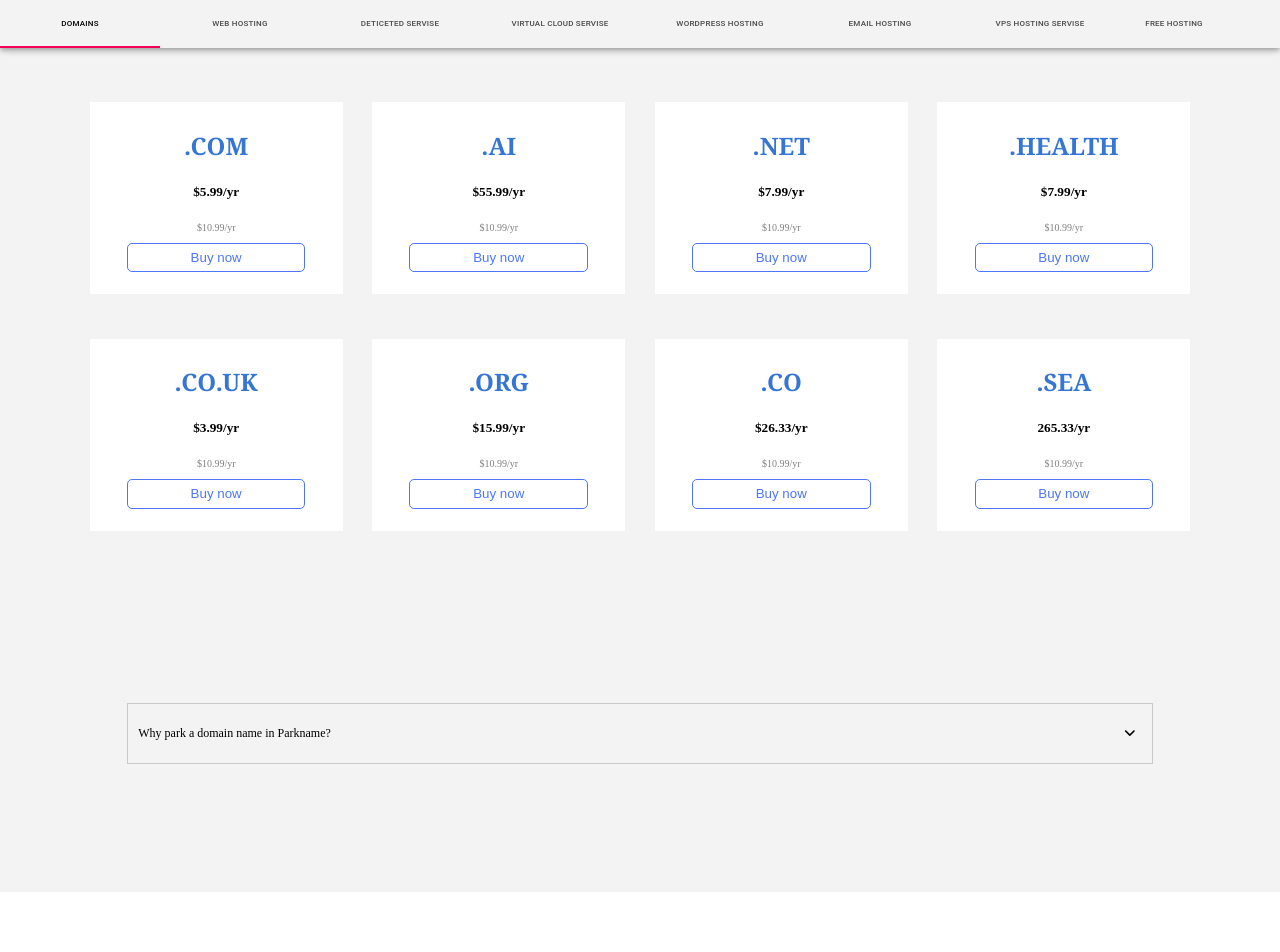
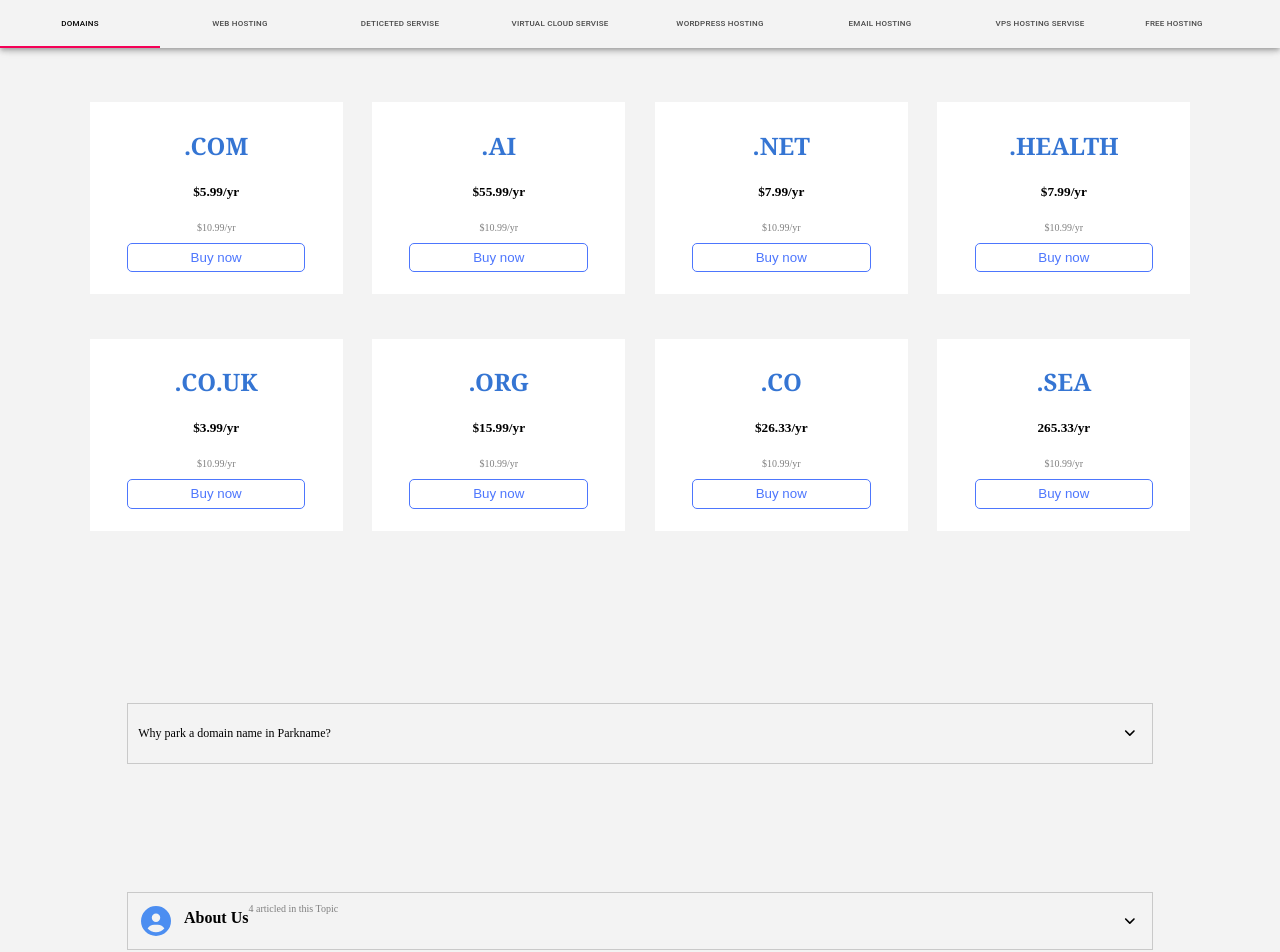
Before and after one commit to ArianEmini/Assigments, a React (Create React App) app in the folder Seconde-assigment/seconde/: page /Domains in a window 1280 px wide. Shown: the top 952 px of the page. Before the commit the page ends 892 px from the top, so only its background shows below. Built offline with nearby package versions, Linux system fonts and the light colour scheme.

Commit message:
new toggle

```diff
--- a/Seconde-assigment/seconde/src/Components/NavbarPages/Domains/Domains.css
+++ b/Seconde-assigment/seconde/src/Components/NavbarPages/Domains/Domains.css
@@ -125,3 +125,18 @@ hr{
 
     margin-bottom:10%;
 }
+
+.IconeUser{
+    font-size: 30px;
+    color: #4c8ef1;
+    padding: 13px;
+}
+.AboutUse{
+    color: black;
+    font-size: 16px;
+}
+.divi p{
+    display:block;
+
+
+}
--- a/Seconde-assigment/seconde/src/Components/NavbarPages/Domains/Domains.js
+++ b/Seconde-assigment/seconde/src/Components/NavbarPages/Domains/Domains.js
@@ -6,6 +6,8 @@ import Paragraf from "./Paragraf";
 import {FontAwesomeIcon} from "@fortawesome/react-fontawesome"
 import {faAngleDown} from "@fortawesome/free-solid-svg-icons"
 import {faAngleUp} from "@fortawesome/free-solid-svg-icons"
+import {faUserCircle} from "@fortawesome/free-solid-svg-icons"
+
 
 const Domains  = (props) => {
   const DomainsData=[
@@ -61,6 +63,8 @@ const Domains  = (props) => {
 // useState
 
   const [OpenmyDomains,setOpenmyDomains]=useState(false);
+  const [OpenAllDomains,setOpenAllDomains]=useState(false);
+
   const [state,setState]=useState(false);
 
 
@@ -113,6 +117,18 @@ const toggle=()=>{
      </div>
 
 
+     <div className='TogglePossible'>
+        <div className="divi">
+        <FontAwesomeIcon className="IconeUser" icon={faUserCircle}/>
+        <h3 className="AboutUse">About Us</h3>
+        <p>4 articled in this Topic</p>
+        <div className="space"></div>
+        <button onClick={toggle}  className="buttonToggle">{state?<FontAwesomeIcon onClick={()=>setOpenAllDomains(!OpenAllDomains)}   className="icone" icon={faAngleUp}/>:<FontAwesomeIcon onClick={()=>setOpenAllDomains(!OpenAllDomains)}   className="icone" icon={faAngleDown}/>}</button>
+        </div>
+     {OpenAllDomains && <Paragraf/>  }
+     </div>
+
+
 
 </div>
 
```
